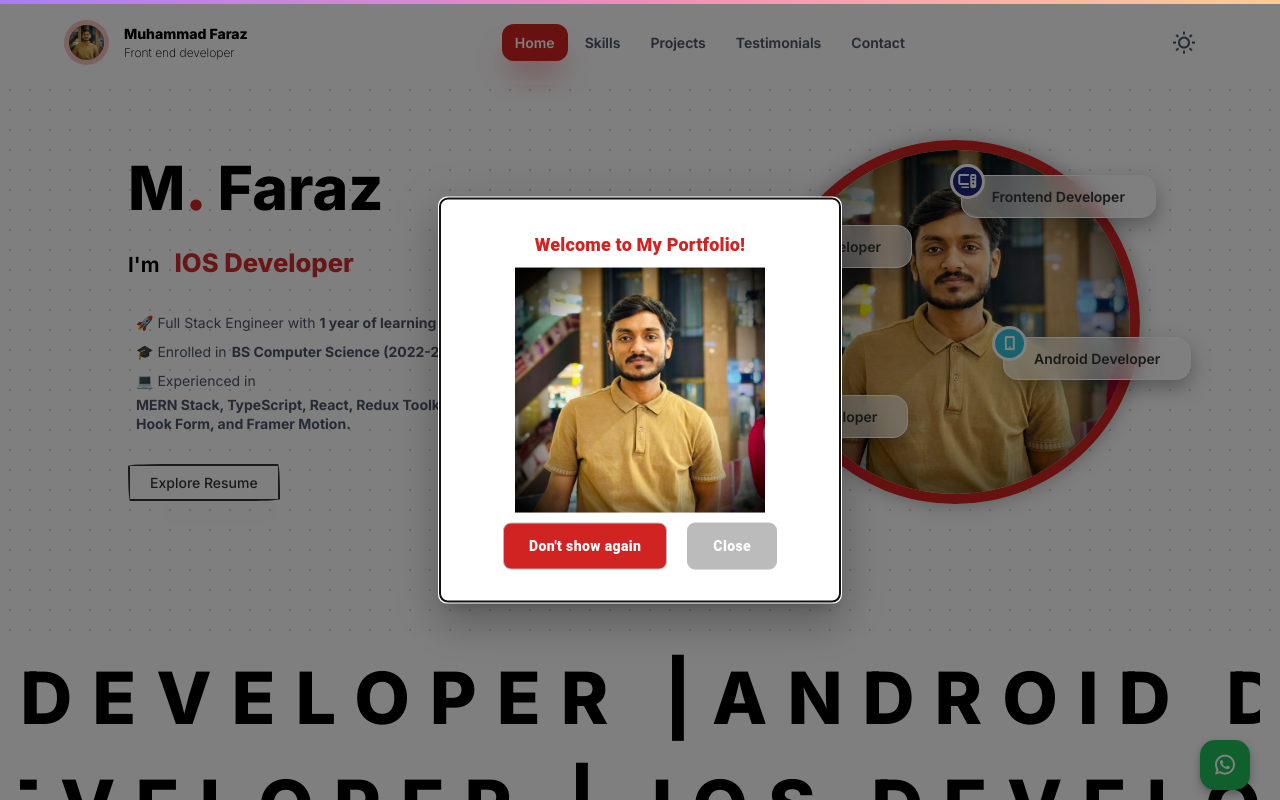
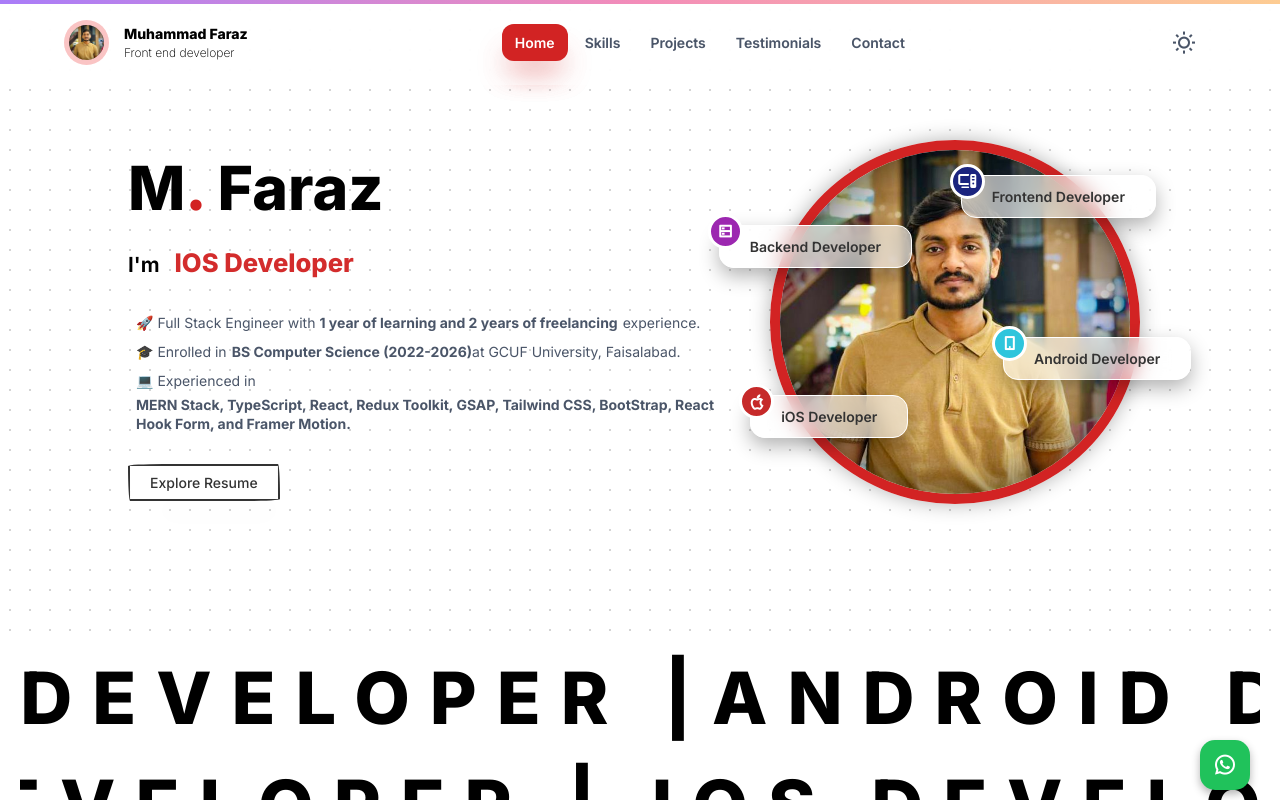
Before and after one commit to farazazeem-6/Framer-motion-website, a React (Vite) app: page / in a window 1280 px wide. Shown: the top 800 px of the page. Built offline with nearby package versions, Linux system fonts and the light colour scheme.

Commit message:
Asset changing in testimonials

```diff
--- a/src/Layout/Layout.jsx
+++ b/src/Layout/Layout.jsx
@@ -20,7 +20,7 @@ function Layout() {
   return (
     <Fragment>
       <ScrollProgress />
-      <BasicModal/>
+      {/* <BasicModal/> */}
       <Header />
       <Outlet />
       <PageWrapper>
--- a/src/components/Header/Header.jsx
+++ b/src/components/Header/Header.jsx
@@ -46,7 +46,7 @@ function Header() {
           <div className={styles.logo}>
             <div className={styles.logoImgCont}>
               <img
-                onClick={() => setImageModalOpen(true)}
+                // onClick={() => setImageModalOpen(true)}
                 className={styles.logoImg}
                 src={HeroImg}
                 alt=""
@@ -55,7 +55,7 @@ function Header() {
             <div className={styles.logoText}>
               <p
                 className={styles.firstName}
-                onClick={() => setIsModalOpen(true)}
+                // onClick={() => setIsModalOpen(true)}
               >
                 Muhammad Faraz
               </p>
--- a/src/components/ReviewCard/ReviewCard.jsx
+++ b/src/components/ReviewCard/ReviewCard.jsx
@@ -6,40 +6,40 @@ import { useSelector } from "react-redux";
 
 const reviews = [
   {
-    name: "Ayesha Khan",
-    username: "@aysha_2",
-    body: "I absolutely love how simple and smooth the experience was! Everything worked perfectly, and I got exactly what I needed without any hassle. Highly recommended",
-    img: "https://plus.unsplash.com/premium_photo-1690407617686-d449aa2aad3c?ixlib=rb-4.1.0&ixid=M3wxMjA3fDB8MHxwaG90by1wYWdlfHx8fGVufDB8fHx8fA%3D%3D&auto=format&fit=crop&q=80&w=870",
+    name: "Usman Abbas",
+    username: "@usmanabbas",
+    body: "I've never seen anything like this before. It's amazing. I love it.",
+    img: "https://images.unsplash.com/photo-1644383431542-19f678c3e207?q=80&w=971&auto=format&fit=crop&ixlib=rb-4.1.0&ixid=M3wxMjA3fDB8MHxwaG90by1wYWdlfHx8fGVufDB8fHx8fA%3D%3D",
   },
   {
-    name: "Rohan Mehta",
-    username: "@rohenmehta1",
-    body: "This platform exceeded my expectations. The design is modern, and the process is super easy to follow. I’ll definitely be coming back again!",
-    img: "https://images.unsplash.com/photo-1500648767791-00dcc994a43e?ixlib=rb-4.1.0&ixid=M3wxMjA3fDB8MHxwaG90by1wYWdlfHx8fGVufDB8fHx8fA%3D%3D&auto=format&fit=crop&q=80&w=387",
+    name: "Bilal Khawaja",
+    username: "@nothing.",
+    body: "I don't know what to say. I'm speechless. This is amazing.",
+    img: "https://images.unsplash.com/photo-1722354980566-ec247cb4f1a8?q=80&w=327&auto=format&fit=crop&ixlib=rb-4.1.0&ixid=M3wxMjA3fDB8MHxwaG90by1wYWdlfHx8fGVufDB8fHx8fA%3D%3D",
   },
   {
-    name: "Emily Carter",
-    username: "@emilacarter",
-    body: "Amazing service! The attention to detail and customer support really stood out. It felt like everything was built with the user in mind.",
-    img: "https://images.unsplash.com/photo-1522075469751-3a6694fb2f61?ixlib=rb-4.1.0&ixid=M3wxMjA3fDB8MHxwaG90by1wYWdlfHx8fGVufDB8fHx8fA%3D%3D&auto=format&fit=crop&q=80&w=580",
+    name: "Ali Akbar",
+    username: "@aliM",
+    body: "I'm at a loss for words. This is amazing. I love it.",
+    img: "https://images.unsplash.com/photo-1711045290148-9dc18f7776fb?q=80&w=387&auto=format&fit=crop&ixlib=rb-4.1.0&ixid=M3wxMjA3fDB8MHxwaG90by1wYWdlfHx8fGVufDB8fHx8fA%3D%3D",
   },
   {
-    name: "Hamza Qureshi",
-    username: "@hmza123",
-    body: "I was impressed with how quick and responsive everything was. The overall experience felt premium and effortless. Keep up the great work!",
-    img: "https://images.unsplash.com/photo-1534528741775-53994a69daeb?ixlib=rb-4.1.0&ixid=M3wxMjA3fDB8MHxwaG90by1wYWdlfHx8fGVufDB8fHx8fA%3D%3D&auto=format&fit=crop&q=80&w=464",
+    name: "Fatima",
+    username: "@fatima",
+    body: "Fast and responsive UI.Love your work.Thanks.",
+    img: "https://encrypted-tbn0.gstatic.com/images?q=tbn:ANd9GcSPmPPoHhb5Hl45zqf2PhZ-GCHRU-fllf-2gkPeLoAan4x85YbsrmXaztU&s",
   },
   {
-    name: "Jessica Brown",
-    username: "@jessi",
-    body: "Fantastic interface and really intuitive to use. I found what I needed instantly. It’s rare to see something this well put together",
-    img: "https://images.unsplash.com/photo-1507003211169-0a1dd7228f2d?ixlib=rb-4.1.0&ixid=M3wxMjA3fDB8MHxwaG90by1wYWdlfHx8fGVufDB8fHx8fA%3D%3D&auto=format&fit=crop&q=80&w=387",
+    name: "Saira",
+    username: "@sarii",
+    body: "I am happy to work with you Faraz. This is amazing. I love it.",
+    img: "https://encrypted-tbn0.gstatic.com/images?q=tbn:ANd9GcTPGJtvcEk4Lm5Y52Jk2LG2nRnFQoQjfTDcuL5OeBSsYFXCtoTymuWYc3E&s",
   },
   {
-    name: "James",
+    name: "Jammy",
     username: "@james",
-    body: "This is one of the most reliable services I’ve used recently. Everything works smoothly, and the results are always consistent. Five stars!",
-    img: "https://images.unsplash.com/photo-1600180758890-6b94519a8ba6?ixlib=rb-4.1.0&ixid=M3wxMjA3fDB8MHxwaG90by1wYWdlfHx8fGVufDB8fHx8fA%3D%3D&auto=format&fit=crop&q=80&w=870",
+    body: "Very fast and beautiful UI design.Amazing work!",
+    img: "https://avatar.vercel.sh/james",
   },
 ];
 
@@ -90,7 +90,7 @@ export function MarqueeDemo() {
         ))}
       </Marquee>
       <div
-        className={`pointer-events-none absolute inset-y-0 left-0 w-1/4 bg-gradient-to-r z-10 ${
+        className={`pointer-events-none absolute inset-y-0 left-0 w-1/4 bg-linear-to-r z-10 ${
           theme === "light"
             ? "from-[rgba(255,255,255,1)] via-[rgba(255,255,255,0.8)] to-transparent"
             : "from-[rgba(30,34,50,1)] via-[rgba(30,34,50,0.8)] to-transparent"
@@ -98,7 +98,7 @@ export function MarqueeDemo() {
       />
 
       <div
-        className={`pointer-events-none absolute inset-y-0 right-0 w-1/4 bg-gradient-to-l z-10 ${
+        className={`pointer-events-none absolute inset-y-0 right-0 w-1/4 bg-linear-to-l z-10 ${
           theme === "light"
             ? "from-[rgba(255,255,255,1)] via-[rgba(255,255,255,0.8)] to-transparent"
             : "from-[rgba(30,34,50,1)] via-[rgba(30,34,50,0.8)] to-transparent"
--- a/src/components/Skills/Skill.module.css
+++ b/src/components/Skills/Skill.module.css
@@ -232,4 +232,10 @@
   .skillCalcs {
     font-size: 12px;
   }
+  .skillHeading{
+    font-size: 2rem;
+  }
+  .skillText p{
+    font-size: 14px;
+  }
 }
--- a/src/components/Testimonials/Testimonials.jsx
+++ b/src/components/Testimonials/Testimonials.jsx
@@ -4,39 +4,39 @@ import { AnimatedLine, RevealOnScroll } from "../Skills/Skill";
 import { MarqueeDemo } from "../ReviewCard/ReviewCard";
 const reviews = [
   {
-    name: "Jack",
-    username: "@jack",
+    name: "Usman Abbas",
+    username: "@usmanabbas",
     body: "I've never seen anything like this before. It's amazing. I love it.",
-    img: "https://avatar.vercel.sh/jack",
+    img: "https://images.unsplash.com/photo-1644383431542-19f678c3e207?q=80&w=971&auto=format&fit=crop&ixlib=rb-4.1.0&ixid=M3wxMjA3fDB8MHxwaG90by1wYWdlfHx8fGVufDB8fHx8fA%3D%3D",
   },
   {
-    name: "Jill",
-    username: "@jill",
+    name: "Bilal Khawaja",
+    username: "@nothing.",
     body: "I don't know what to say. I'm speechless. This is amazing.",
-    img: "https://avatar.vercel.sh/jill",
+    img: "https://images.unsplash.com/photo-1722354980566-ec247cb4f1a8?q=80&w=327&auto=format&fit=crop&ixlib=rb-4.1.0&ixid=M3wxMjA3fDB8MHxwaG90by1wYWdlfHx8fGVufDB8fHx8fA%3D%3D",
   },
   {
-    name: "John",
-    username: "@john",
+    name: "Ali Akbar",
+    username: "@aliM",
     body: "I'm at a loss for words. This is amazing. I love it.",
-    img: "https://avatar.vercel.sh/john",
+    img: "https://images.unsplash.com/photo-1711045290148-9dc18f7776fb?q=80&w=387&auto=format&fit=crop&ixlib=rb-4.1.0&ixid=M3wxMjA3fDB8MHxwaG90by1wYWdlfHx8fGVufDB8fHx8fA%3D%3D",
   },
   {
-    name: "Jane",
-    username: "@jane",
-    body: "I'm at a loss for words. This is amazing. I love it.",
-    img: "https://avatar.vercel.sh/jane",
+    name: "Fatima",
+    username: "@fatima",
+    body: "Fast and responsive UI.Love your work.Thanks.",
+    img: "https://encrypted-tbn0.gstatic.com/images?q=tbn:ANd9GcSPmPPoHhb5Hl45zqf2PhZ-GCHRU-fllf-2gkPeLoAan4x85YbsrmXaztU&s",
   },
   {
-    name: "Jenny",
-    username: "@jenny",
-    body: "I'm at a loss for words. This is amazing. I love it.",
-    img: "https://avatar.vercel.sh/jenny",
+    name: "Saira",
+    username: "@sarii",
+    body: "I am happy to work with you Faraz. This is amazing. I love it.",
+    img: "https://encrypted-tbn0.gstatic.com/images?q=tbn:ANd9GcTPGJtvcEk4Lm5Y52Jk2LG2nRnFQoQjfTDcuL5OeBSsYFXCtoTymuWYc3E&s",
   },
   {
-    name: "James",
+    name: "Jammy",
     username: "@james",
-    body: "I'm at a loss for words. This is amazing. I love it.",
+    body: "Very fast and beautiful UI design.Amazing work!",
     img: "https://avatar.vercel.sh/james",
   },
 ];
```
